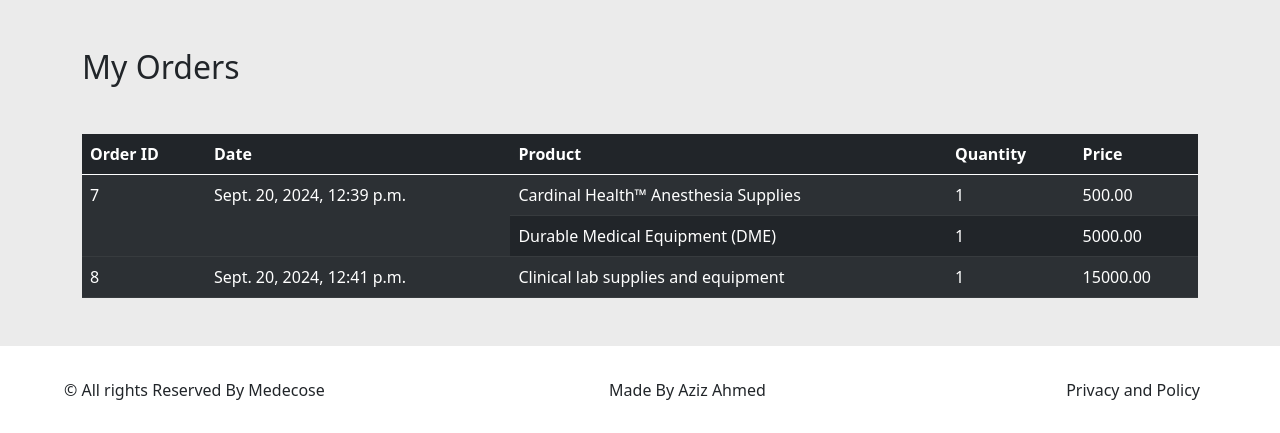
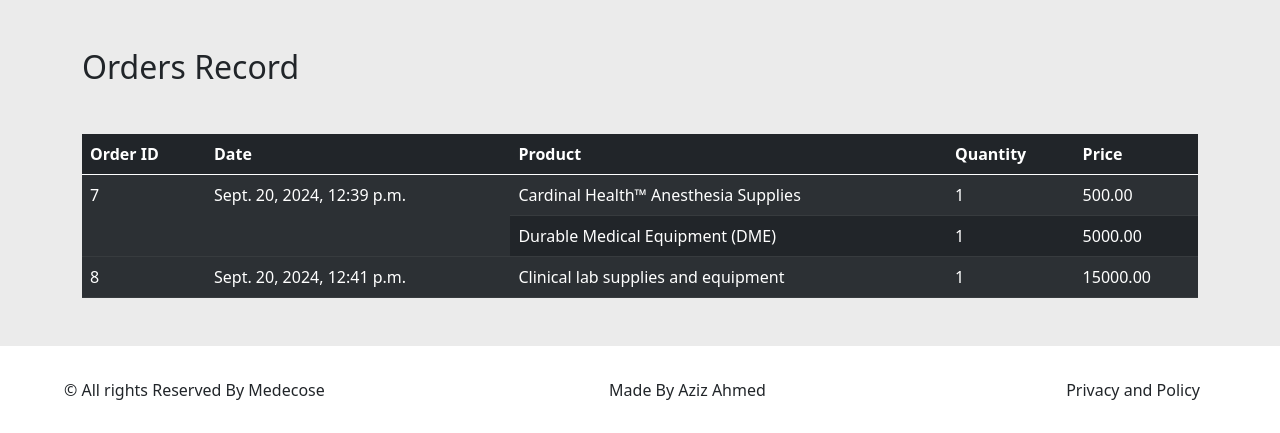
Before and after one commit to Mustafa-naveed/Medecose, a Django app: page /orders/ in a window 1280 px wide. Shown: the part 112-545 px from the top of the page. Run offline with Django 5.2, Linux system fonts and the light colour scheme; a user stored in the database is signed in; data comes from the database, SQL or seed files in the repository; both versions use the stored data as it was after the commit.

Commit message:
UI-Changes

```diff
--- a/template/user_orders.html
+++ b/template/user_orders.html
@@ -2,7 +2,7 @@
 
 {% block body %}
 <div class="container">
-    <h2 class="my-5">My Orders</h2>
+    <h2 class="my-5">Orders Record</h2>
     {% if orders %}
         <table class="table table-striped table-dark mb-5 table-hover">
             <thead>
```
Also changed, not shown: db.sqlite3.
